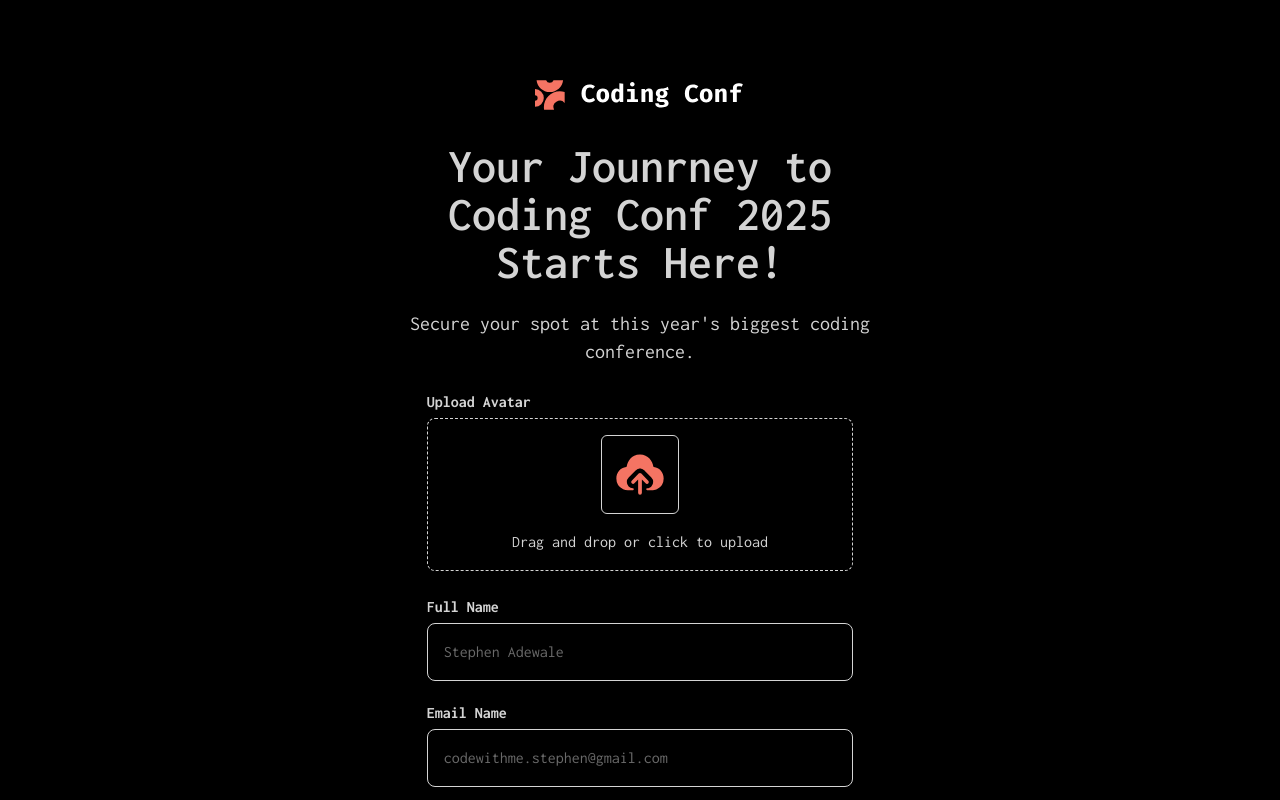
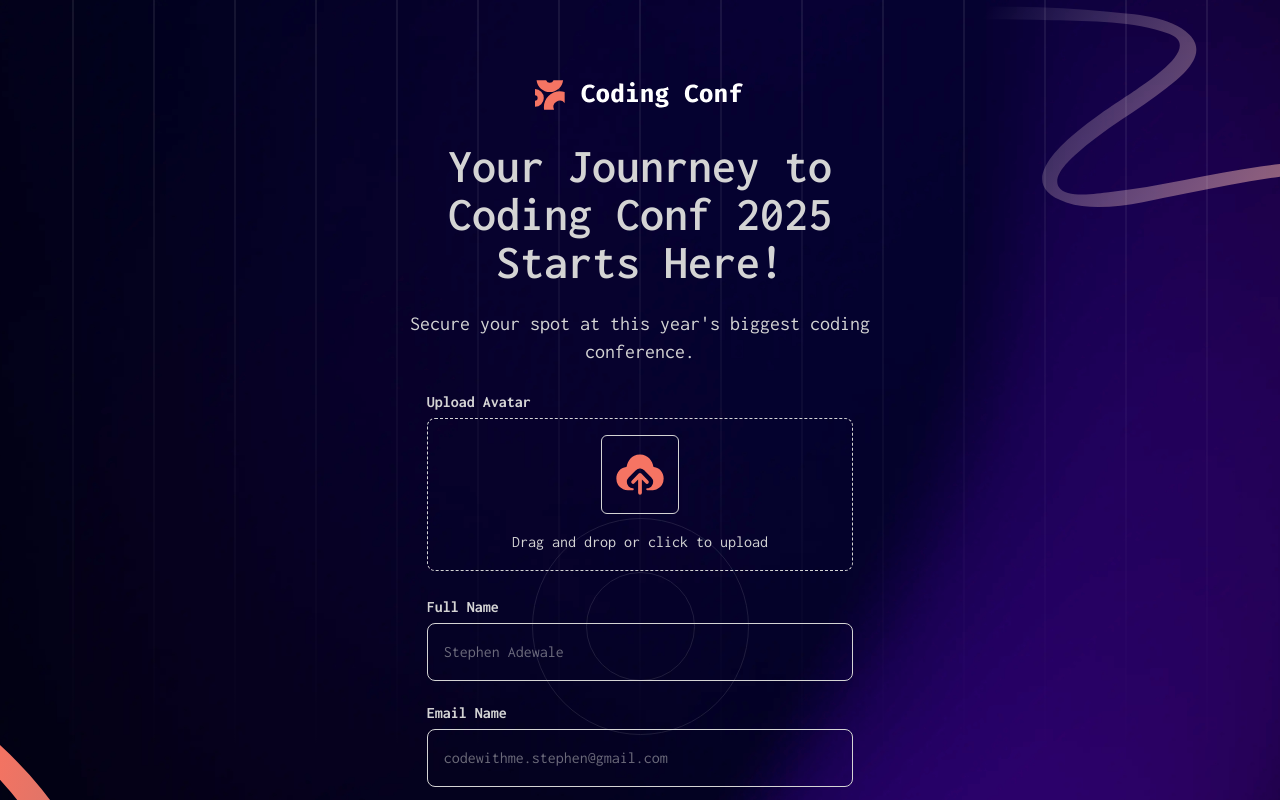
Before and after one commit to DemoStephen/conference-ticket-generator-main, a React (Vite) app: page / in a window 1280 px wide. Shown: the top 800 px of the page. Built offline with nearby package versions, Linux system fonts and the light colour scheme.

Commit message:
updated styles

```diff
--- a/src/index.css
+++ b/src/index.css
@@ -1,32 +1,44 @@
+@import url("https://fonts.googleapis.com/css2?family=Inconsolata:wght@200..900&display=swap");
 @import "tailwindcss";
 
-@theme{
+/*
 
-  --mobile-bg: background-image: url("./assets/images/pattern-lines.svg"),
+extend: {
+  backgroundimage: {
+    --mobile-bg: url("./assets/images/pattern-lines.svg"),
       url("./assets/images/pattern-squiggly-line-top.svg"),
       url("./assets/images/pattern-circle.svg"),
       url("./assets/images/pattern-squiggly-line-bottom.svg"),
       url("./assets/images/background-mobile.png");
-  --mobile-size: "auto, 60%, auto, 60%, cover";
-  --mobile-position: top, top right, center, bottom left, center;
 
     --tablet-image: url("./assets/images/pattern-lines.svg"),
       url("./assets/images/pattern-squiggly-line-top.svg"),
       url("./assets/images/pattern-circle.svg"),
       url("./assets/images/pattern-squiggly-line-bottom.svg"),
       url("./assets/images/background-tablet.png");
-  --tablet-size: auto, auto, auto, auto, cover;
-
 
     --desktop-image: url("./assets/images/pattern-lines.svg"),
       url("./assets/images/pattern-squiggly-line-top.svg"),
       url("./assets/images/pattern-circle.svg"),
       url("./assets/images/pattern-squiggly-line-bottom.svg"),
       url("./assets/images/background-desktop.png");
+  }
+  ,
+  backgroundsize: {
+    --mobile-size: "auto, 60%, auto, 60%, cover";
+    --tablet-size: auto, auto, auto, auto, cover;
     --desktop-size: auto, auto, auto, auto, cover;
   }
-/*
+  ,
+  backgroundposition: {
+    --mobile-position: top, top right, center, bottom left, center;
+  }
+}
+
+ */
+
 body {
+  font-family: "Inconsolata", monospace;
   background-image: url("./assets/images/pattern-lines.svg"),
     url("./assets/images/pattern-squiggly-line-top.svg"),
     url("./assets/images/pattern-circle.svg"),
@@ -34,13 +46,12 @@ body {
     url("./assets/images/background-mobile.png");
   background-size: "auto, 60%, auto, 60%, cover";
   background-position: top, top right, center, bottom left, center;
-
-  --ticket-bg: url("./assets/images/pattern-ticket.svg");
 }
 
 #ticket {
   background-image: url("./assets/images/pattern-ticket.svg");
 }
+
 @media (min-width: 768px) {
   body {
     background-image: url("./assets/images/pattern-lines.svg"),
@@ -51,6 +62,7 @@ body {
     background-size: auto, auto, auto, auto, cover;
   }
 }
+
 @media (min-width: 1024px) {
   body {
     background-image: url("./assets/images/pattern-lines.svg"),
@@ -61,4 +73,3 @@ body {
     background-size: auto, auto, auto, auto, cover;
   }
 }
-*/
```
Lines whose indentation alone changed are shown as unchanged.
